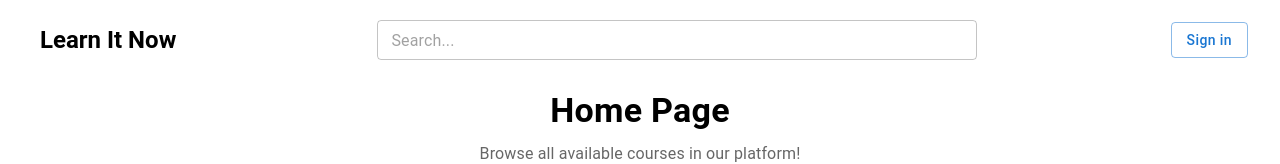
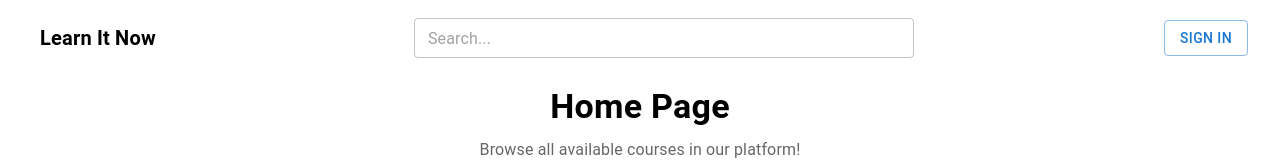
Before and after one commit to rjvb7424/Learn-It-Now, a React (Vite) app in the folder frontend/: page / in a window 1280 px wide. Shown: the top 164 px of the page. Built offline with nearby package versions, Linux system fonts and the light colour scheme; no server answers; the database is empty.

Commit message:
refactor: adjust maxWidth of SearchBar to improve layout consistency

```diff
--- a/frontend/src/components/customappbar/CustomAppBar.tsx
+++ b/frontend/src/components/customappbar/CustomAppBar.tsx
@@ -1,6 +1,11 @@
-// src/components/customappbar/CustomAppBar.tsx
 import { useState } from "react";
-import { AppBar, Toolbar, Button, Box, Typography } from "@mui/material";
+import {
+  AppBar,
+  Toolbar,
+  Button,
+  Box,
+  Typography,
+} from "@mui/material";
 import { useNavigate } from "react-router-dom";
 
 import { useAuthProfile } from "../../hooks/useAuthProfile";
@@ -24,51 +29,83 @@ export default function CustomAppBar() {
   const openStripeDialog = () => setDlgOpen(true);
 
   return (
-    <>
-      <AppBar position="static" sx={{ backgroundColor: "transparent", boxShadow: "none" }}>
+    <Box>
+      <AppBar
+        position="static"
+        sx={{
+          backgroundColor: "transparent",
+          boxShadow: "none",
+        }}
+      >
       <Toolbar
         sx={{
+          px: 3,
           gap: 1.5,
-            flexWrap: { xs: "wrap", sm: "nowrap" },   // 👈 wrap on small screens
+          flexWrap: "nowrap",
           alignItems: "center",
+          overflow: "hidden",
+          minHeight: 60,
+          "@media (min-width:0px)": { minHeight: 60 },
+          "@media (min-width:600px)": { minHeight: 60 },
         }}
       >
-          {/* Left: logo */}
+          {/* Left: logo (compact on small screens) */}
+          <Box
+            sx={{
+              flex: "0 0 auto",
+              minWidth: 0,
+              display: "flex",
+              alignItems: "center",
+              order: 1,
+            }}
+          >
             <Button
               disableRipple
               onClick={() => navigate("/")}
-            sx={{ textTransform: "none", flex: "0 0 auto", order: { xs: 1, sm: 1 } }}
+              sx={{ textTransform: "none",}}
             >
-            <Typography variant="h5" sx={{ fontWeight: "bold", color: "black" }}>
-              Learn It Now
+              <Typography
+                noWrap
+                sx={{
+                  fontWeight: "bold",
+                  color: "black",
+                  // slightly scale down on small screens
+                  fontSize: "1.25rem",
+                }}
+              >Learn It Now
               </Typography>
             </Button>
+          </Box>
 
-          {/* Middle: search — expands & shrinks, full width on phones */}
+          {/* Middle: search — the flexible, shrink-first column */}
           <Box
             sx={{
-              order: { xs: 3, sm: 2 },
-              flex: { xs: "1 1 100%", sm: "1 1 320px" }, // grow/shrink
-              minWidth: { xs: "100%", sm: 240 },
+              order: 2,
+              flex: "1 1 auto",     // 👈 this is the one that grows & shrinks
+              minWidth: 0,          // 👈 allow TextField to actually shrink
               display: "flex",
-              justifyContent: { xs: "stretch", sm: "center" },
+              justifyContent: "center",
             }}
           >
-            <SearchBar onSearch={(q) => navigate(q ? `/?q=${encodeURIComponent(q)}` : "/")} />
+            <SearchBar
+              onSearch={(q) => navigate(q ? `/?q=${encodeURIComponent(q)}` : "/")}
+            />
           </Box>
 
-          {/* Right: actions — don’t shrink */}
+          {/* Right: actions — allow gentle compaction but don't explode layout */}
           <Box
             sx={{
-              order: { xs: 2, sm: 3 },
+              order: 3,
               display: "flex",
               alignItems: "center",
-              gap: 2,
-              flexShrink: 0, // 👈 prevent squashing
+              gap: 1.5,
+              flex: "0 0 auto",
+              minWidth: 0,
             }}
           >
             {firebaseUser ? (
               <>
+                {/* If CreateButton supports size, pass it; otherwise the sx above will scale it */}
                 <CreateButton
                   isSignedIn
                   canPublishPaid={canPublishPaid}
@@ -79,17 +116,19 @@ export default function CustomAppBar() {
                 <ProfileMenu
                   photoURL={firebaseUser.photoURL}
                   displayName={firebaseUser.displayName}
+                  // make avatar/menu compact on small screens
                 />
               </>
             ) : (
+              <>
                   <Button
                     variant="outlined"
                     onClick={async () => { await SignIn(); }}
                     aria-label="Sign in"
-                sx={{ textTransform: "none" }}
                   >
                     Sign in
                   </Button>
+              </>
             )}
           </Box>
         </Toolbar>
@@ -106,6 +145,6 @@ export default function CustomAppBar() {
         onContinueOnboarding={() => continueOnboarding(stripeAccountId)}
         clearError={() => setError(null)}
       />
-    </>
+    </Box>
   );
 }
--- a/frontend/src/homepage/SearchBar.tsx
+++ b/frontend/src/homepage/SearchBar.tsx
@@ -14,7 +14,7 @@ export default function SearchBar({ onSearch }: Props) {
         width: 1,
         // IMPORTANT: allow the TextField to actually shrink inside flex/grid parents
         minWidth: 0,
-        maxWidth: 600,
+        maxWidth: 500,
       }}
     >
       <TextField
```
Lines whose indentation alone changed are shown as unchanged.
